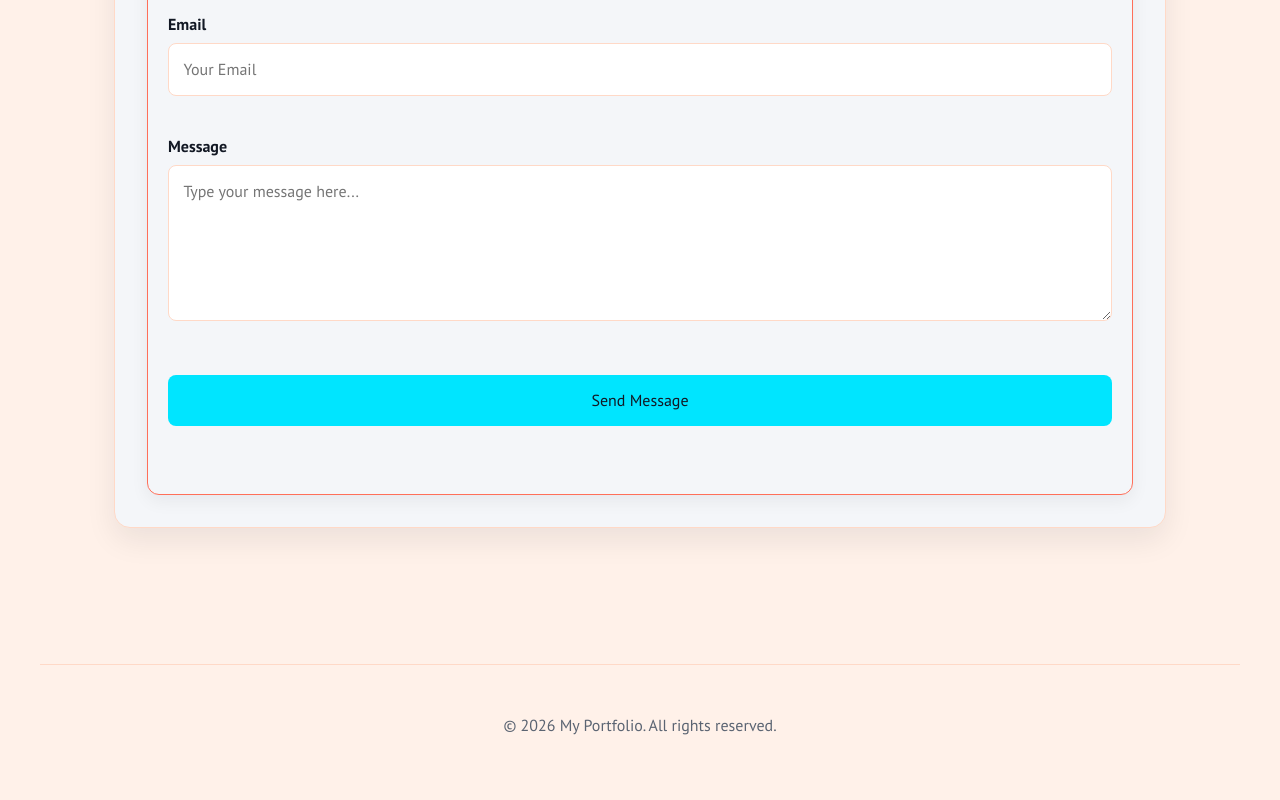
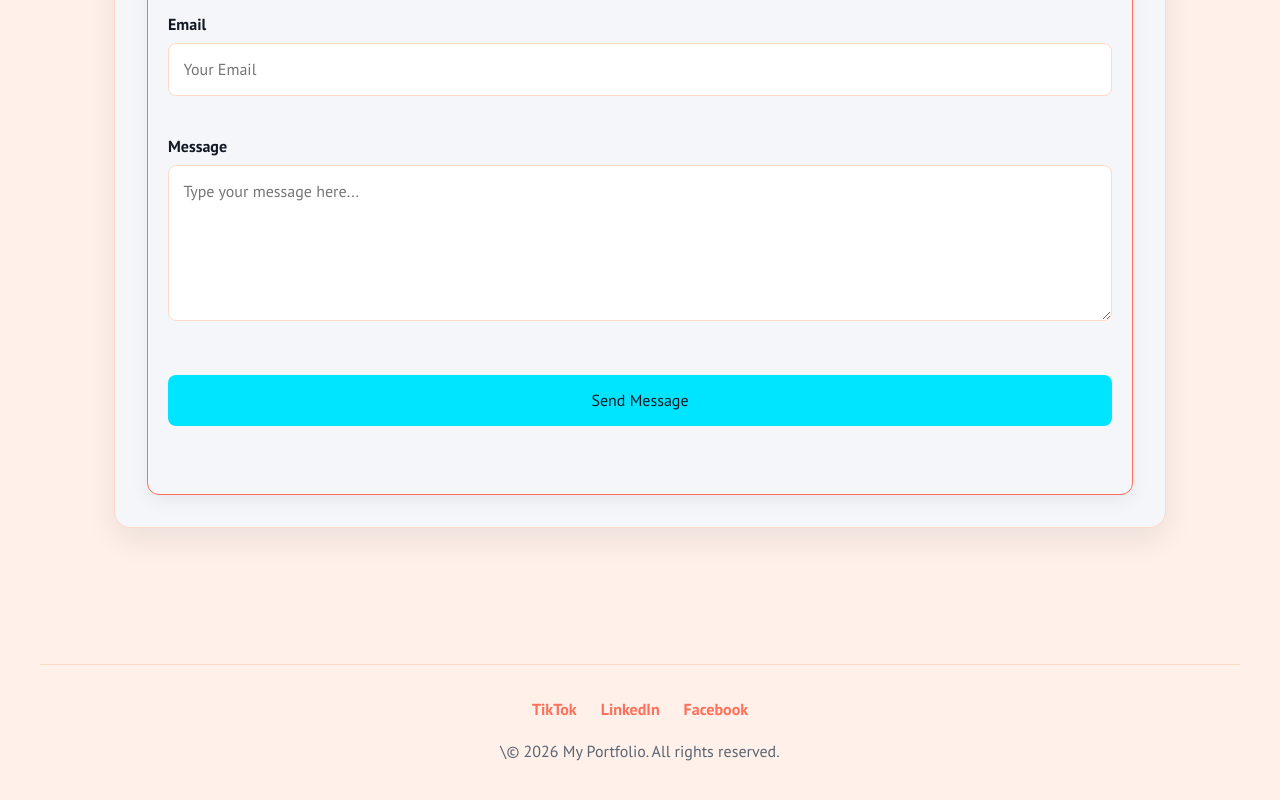
Before and after one commit to KharmaIzReal/portfolio, a plain HTML site: page about.html in a window 1280 px wide. Shown: the part 785-1585 px from the top of the page. Drawn offline with nearby package versions, Linux system fonts and the light colour scheme; files that its build step writes are made by us from their sources.

Commit message:
Add social links to footer in about.html

```diff
--- a/about.html
+++ b/about.html
@@ -78,7 +78,12 @@
     </main>
 
     <footer class="site-footer">
-        <p>&copy; 2026 My Portfolio. All rights reserved.</p>
+        <div class="social-links">
+            <a href="https://www.tiktok.com/@anitacurry4" target="_blank" rel="noopener noreferrer">TikTok</a>
+            <a href="https://www.linkedin.com/in/anita-curry-578299274/" target="_blank" rel="noopener noreferrer">LinkedIn</a>
+            <a href="https://www.facebook.com/anita.owia.curry/" target="_blank" rel="noopener noreferrer">Facebook</a>
+        </div>
+        <p>\&copy; 2026 My Portfolio. All rights reserved.</p>
     </footer>
 
     <script src="interactions.js" defer></script>
```
